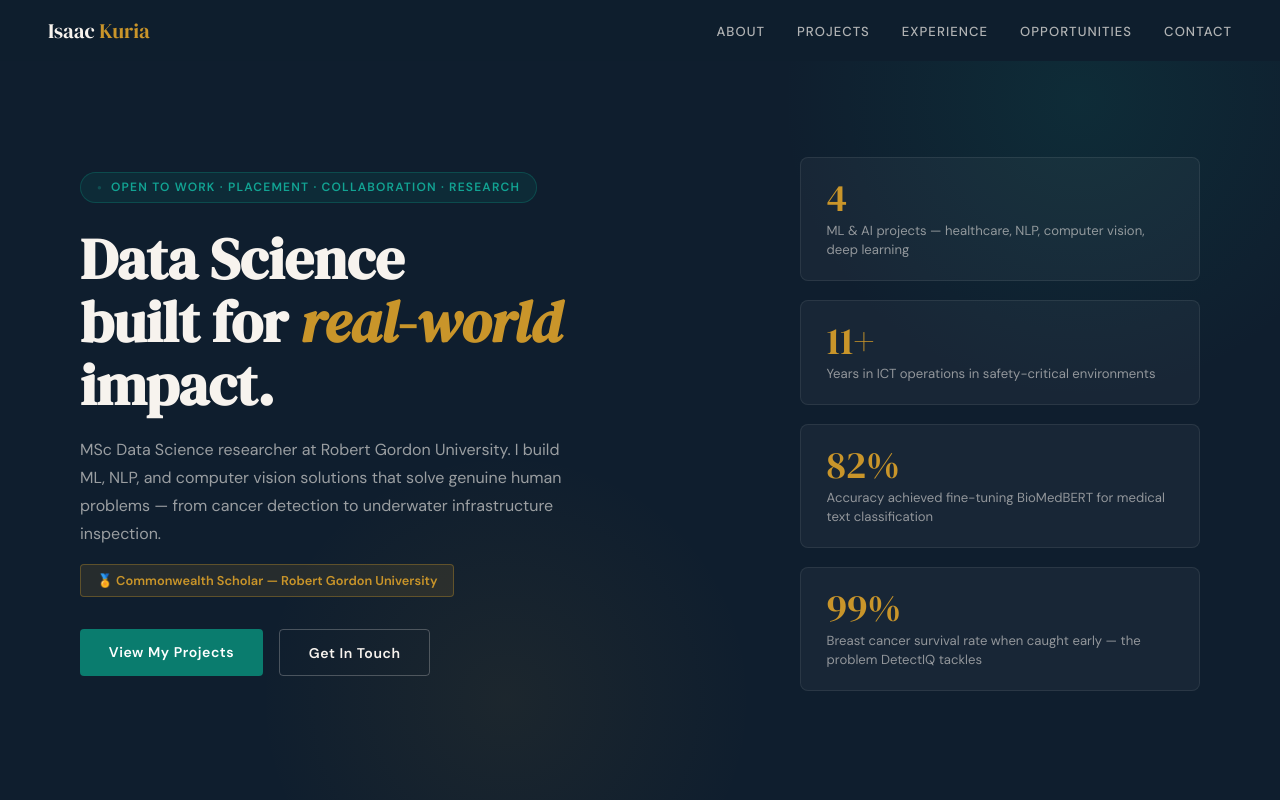
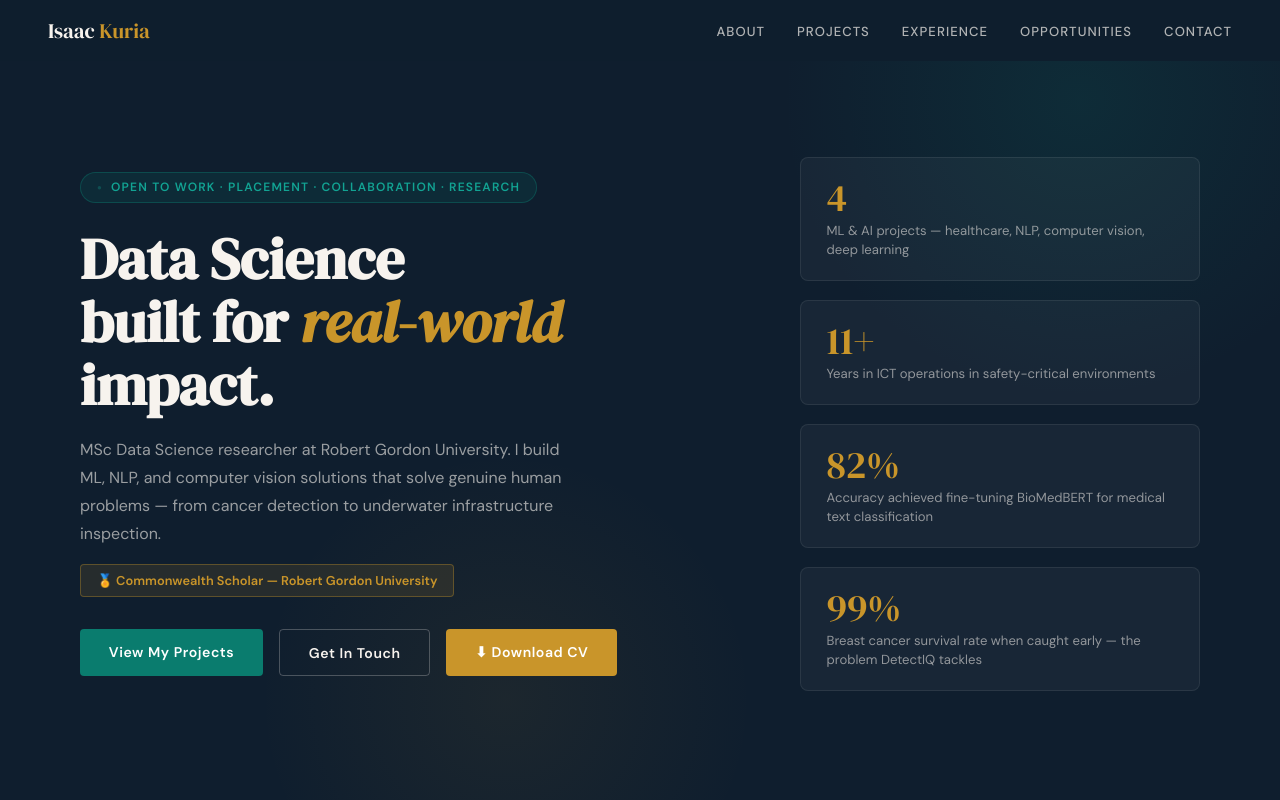
Before and after one commit to kuriaspace/kuriaspace.github.io, a plain HTML site: page index.html in a window 1280 px wide. Shown: the top 800 px of the page. Drawn offline with Linux system fonts and the light colour scheme.

Commit message:
Add CV download and updated portfolio

```diff
--- a/index.html
+++ b/index.html
@@ -46,6 +46,8 @@
   .btn-primary:hover { background:var(--teal-light); transform:translateY(-2px); }
   .btn-outline { background:transparent; color:var(--cream); border:1.5px solid rgba(247,243,238,0.25); }
   .btn-outline:hover { border-color:var(--gold); color:var(--gold); }
+  .btn-cv { background:var(--gold); color:var(--white); }
+  .btn-cv:hover { background:#b8841f; transform:translateY(-2px); }
   .hero-right { position:relative; z-index:2; display:flex; flex-direction:column; gap:1.2rem; padding-left:3rem; animation:fadeUp 0.6s 0.4s ease both; }
   .stat-card { background:rgba(255,255,255,0.04); border:1px solid rgba(255,255,255,0.08); border-radius:8px; padding:1.3rem 1.6rem; transition:border-color 0.3s,transform 0.3s; }
   .stat-card:hover { border-color:var(--teal); transform:translateX(5px); }
@@ -172,6 +174,7 @@
     <div class="hero-buttons">
       <a href="#projects" class="btn btn-primary">View My Projects</a>
       <a href="#contact" class="btn btn-outline">Get In Touch</a>
+      <a href="IsaacKuria_cv.pdf" download="IsaacKuria_cv.pdf" class="btn btn-cv">⬇ Download CV</a>
     </div>
   </div>
   <div class="hero-right">
```
Also changed, not shown: 1 other file.
